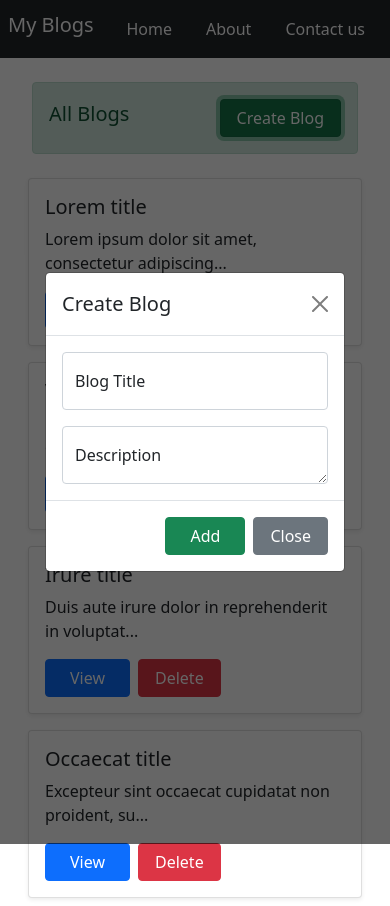
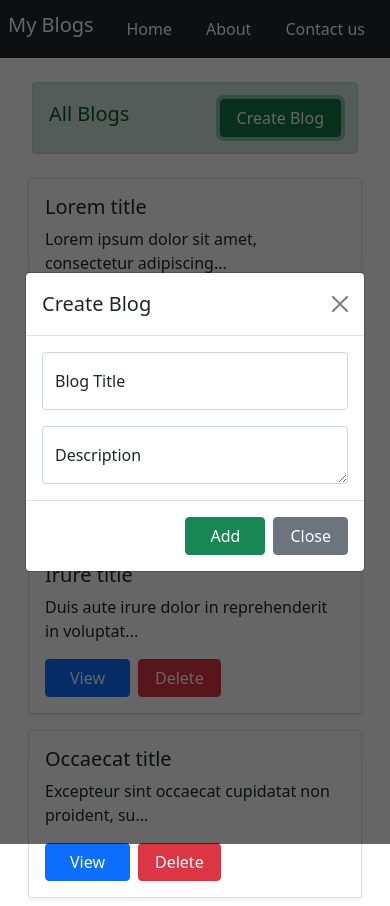
Before and after one commit to maulik46/react-blog, a React (Create React App) app: page / in a window 390 px wide. Both pictures are taken after a click on the button "Create Blog". Built offline with nearby package versions, Linux system fonts and the light colour scheme.

Commit message:
maulik - new changes

```diff
--- a/src/assets/css/index.css
+++ b/src/assets/css/index.css
@@ -13,6 +13,6 @@ body {
 
 @media screen and (max-width: 700px) {
     .set-model-with {
-        width: 300px !important;
+        width: 340px !important;
     }
 }
```
